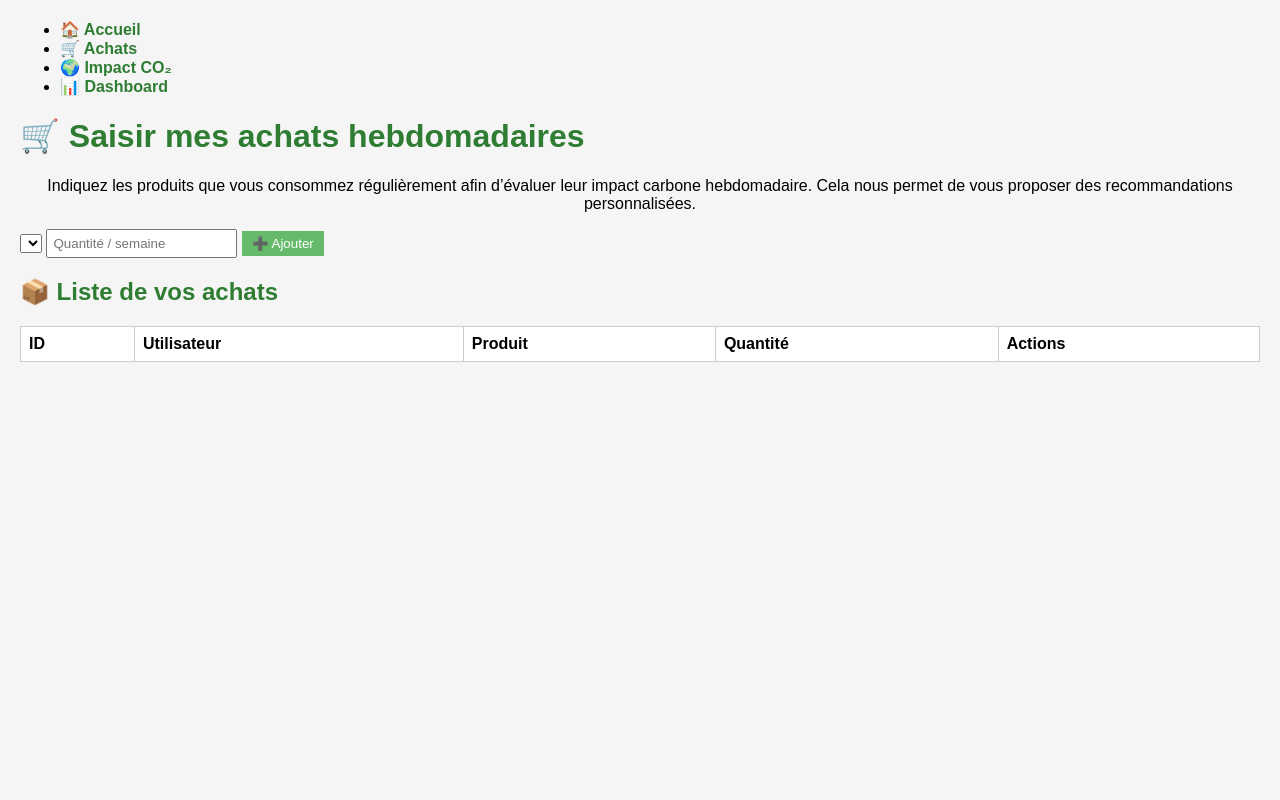
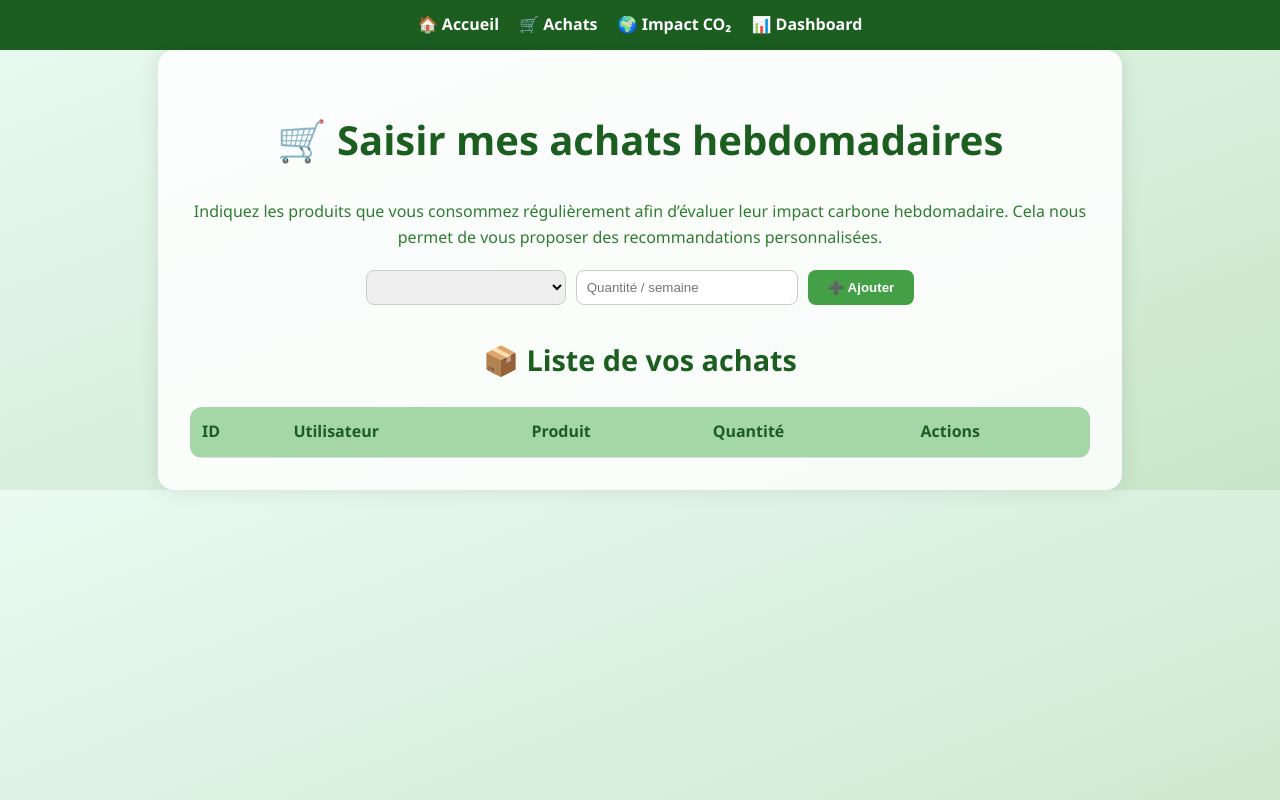
Before and after one commit to Soulaimane99/GreenPanier, a plain HTML site: page frontend/achats.html in a window 1280 px wide. Drawn offline with Linux system fonts and the light colour scheme; no server answers.

Commit message:
modification du code

```diff
--- a/frontend/achats.js
+++ b/frontend/achats.js
@@ -19,11 +19,11 @@ async function loadFormOptions() {
 // Ajouter un achat
 form.addEventListener('submit', async (e) => {
   e.preventDefault();
-  const user_id = form.user_id.value;
   const product_id = form.product_id.value;
   const quantity_per_week = form.quantity_per_week.value;
+  const user_id = JSON.parse(localStorage.getItem('user')).id;
 
-  await fetch(apiPurchases, {
+  await fetch('http://localhost:3000/purchases', {
     method: 'POST',
     headers: { 'Content-Type': 'application/json' },
     body: JSON.stringify({ user_id, product_id, quantity_per_week })
@@ -33,24 +33,48 @@ form.addEventListener('submit', async (e) => {
   loadPurchases();
 });
 
+
 // Charger tous les achats
 async function loadPurchases() {
-  const res = await fetch(apiPurchases);
+  const res = await fetch('http://localhost:3000/purchases');
   const purchases = await res.json();
+  const user = JSON.parse(localStorage.getItem("user"));
 
   table.innerHTML = '';
-  purchases.forEach(p => {
-    const row = document.createElement('tr');
-    row.innerHTML = `
-      <td>${p.id}</td>
-      <td>${p.user_name}</td>
-      <td>${p.product_name}</td>
-      <td><input type="number" value="${p.quantity_per_week}" onchange="updatePurchase(${p.id}, this.value)" /></td>
-      <td><button onclick="deletePurchase(${p.id})">🗑️</button></td>
-    `;
-    table.appendChild(row);
+  purchases
+    .filter(p => user.role === 'admin' || p.user_id === user.id)
+    .forEach(purchase => {
+      const row = document.createElement('tr');
+
+      row.innerHTML = `
+        <td>${purchase.id}</td>
+        <td>${purchase.user_name}</td>
+        <td>${purchase.product_name}</td>
+        <td>${purchase.quantity_per_week}</td>
+        <td><button onclick="deletePurchase(${purchase.id})">🗑️</button></td>
+      `;
+      table.appendChild(row);
+    });
+}
+
+// Remplir le select des produits
+async function loadProducts() {
+  const res = await fetch('http://localhost:3000/products');
+  const products = await res.json();
+
+  const selectProduct = document.getElementById('product_id');
+  selectProduct.innerHTML = ''; // Vider avant de remplir
+
+  products.forEach(product => {
+    const option = document.createElement('option');
+    option.value = product.id;
+    option.textContent = product.name;
+    selectProduct.appendChild(option);
   });
 }
+
+// Appeler loadProducts au chargement
+loadProducts();
 
 // Modifier un achat
 async function updatePurchase(id, quantity) {
--- a/frontend/style.css
+++ b/frontend/style.css
@@ -1,48 +1,133 @@
+/* Base */
 body {
-    font-family: Arial, sans-serif;
-    margin: 20px;
-    background-color: #f5f5f5;
+  margin: 0;
+  padding: 0;
+  font-family: "Segoe UI", sans-serif;
+  background: linear-gradient(to bottom right, #eafaf1, #c8e6c9);
+  color: #2e7d32;
+  line-height: 1.6;
 }
 
-  h1, h2 {
-    color: #2e7d32;
+/* Centre le contenu principal */
+main {
+  max-width: 900px;
+  margin: 0 auto;
+  padding: 2rem;
+  background-color: #ffffffdd;
+  border-radius: 16px;
+  box-shadow: 0 0 20px rgba(0,0,0,0.1);
 }
 
-  a {
-    text-decoration: none;
-    color: #2e7d32;
+/* Titres */
+h1, h2 {
+  text-align: center;
+  color: #1b5e20;
+}
+
+h1 {
+  font-size: 2.5rem;
+}
+
+h2 {
+  font-size: 1.8rem;
+  margin-top: 2rem;
+}
+
+/* Formulaires */
+form {
+  display: flex;
+  flex-wrap: wrap;
+  gap: 10px;
+  justify-content: center;
+  margin: 20px 0;
+}
+
+form input, form select {
+  padding: 8px 10px;
+  border: 1px solid #ccc;
+  border-radius: 8px;
+  min-width: 200px;
+}
+
+form button {
+  background-color: #43a047;
+  color: white;
+  border: none;
+  border-radius: 8px;
+  padding: 10px 20px;
+  cursor: pointer;
   font-weight: bold;
 }
 
-  a:hover {
+form button:hover {
+  background-color: #2e7d32;
+}
+
+/* Tableaux */
+table {
+  width: 100%;
+  border-collapse: collapse;
+  background-color: white;
+  border-radius: 12px;
+  overflow: hidden;
+}
+
+table th, table td {
+  padding: 12px;
+  text-align: left;
+  border-bottom: 1px solid #ddd;
+}
+
+table th {
+  background-color: #a5d6a7;
+  color: #1b5e20;
+}
+
+/* Menu */
+header nav ul {
+  display: flex;
+  gap: 20px;
+  list-style: none;
+  padding: 12px 20px;
+  background-color: #1b5e20;
+  margin: 0;
+  justify-content: center;
+}
+
+header nav ul li a, #logout-btn {
+  color: white;
+  font-weight: bold;
+  text-decoration: none;
+}
+
+header nav ul li a:hover {
   text-decoration: underline;
 }
 
-  table {
-    margin-top: 10px;
-    background-color: white;
-    border-collapse: collapse;
-    width: 100%;
+/* Graphiques */
+canvas {
+  display: block;
+  margin: 2rem auto;
 }
 
-  th, td {
-    padding: 8px;
-    border: 1px solid #ccc;
-    text-align: left;
-  }
-
-  input {
-    padding: 5px;
-  }
-
-  button {
+/* Bouton Déconnexion */
+#logout-btn {
+  background-color: #c62828;
+  border-radius: 8px;
   padding: 5px 10px;
-    background-color: #66bb6a;
-    color: white;
   border: none;
   cursor: pointer;
 }
 
-  button:hover {
-    background-color: #388e3c;
+#logout-btn:hover {
+  background-color: #8e0000;
 }
+
+/* Conseils écolos */
+#eco-tips li {
+  margin: 8px 0;
+  padding: 8px;
+  background-color: #f1f8e9;
+  border-left: 4px solid #81c784;
+  border-radius: 6px;
+}
```
Also changed, not shown: backend/controllers/usersController.js (+17 -1 lines), frontend/users.js (+9 -8 lines). Lines whose indentation alone changed are shown as unchanged.
